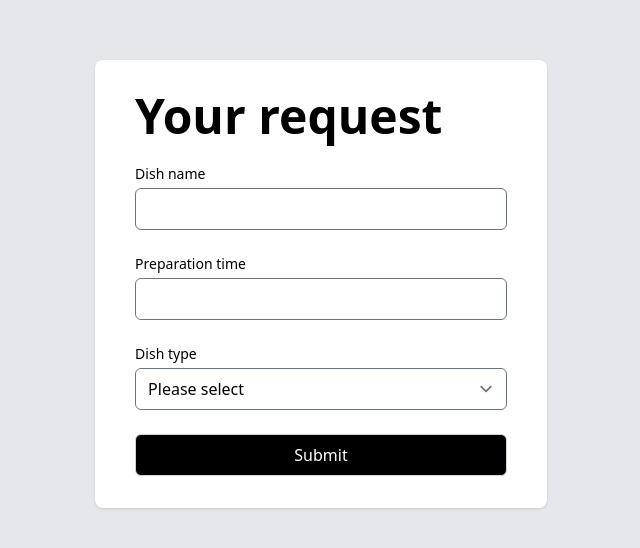
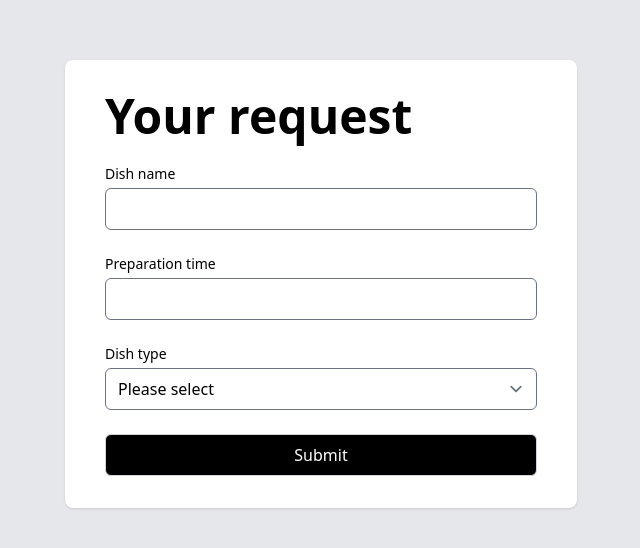
Before and after one commit to krzysztof-kozak/HexOcean-form, a React (Create React App) app: page / in a window 1280 px wide. Shown: the part 116-664 px from the top of the page, without its empty margins (319-959 px from the left). Built offline with nearby package versions, Linux system fonts and the light colour scheme.

Commit message:
contrain form width

```diff
--- a/src/App.jsx
+++ b/src/App.jsx
@@ -12,8 +12,8 @@ const initialState = {
 function App() {
   const [formData, setFormData] = useState(initialState);
   return (
-    <div className="grid min-h-screen place-items-center bg-gray-200">
-      <div className="rounded-lg bg-white px-6 py-8 shadow md:px-10">
+    <div className="grid min-h-screen place-items-center bg-gray-200 px-6 sm:px-0">
+      <div className="rounded-lg bg-white px-6 py-8 shadow md:px-10 w-full sm:max-w-lg">
         <form className="space-y-6">
           <h1 className="text-5xl font-bold">Your request</h1>
 
```
